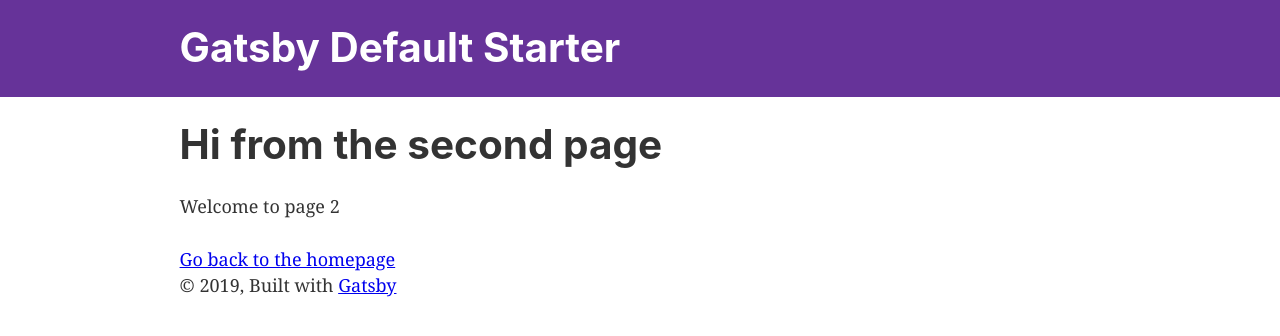
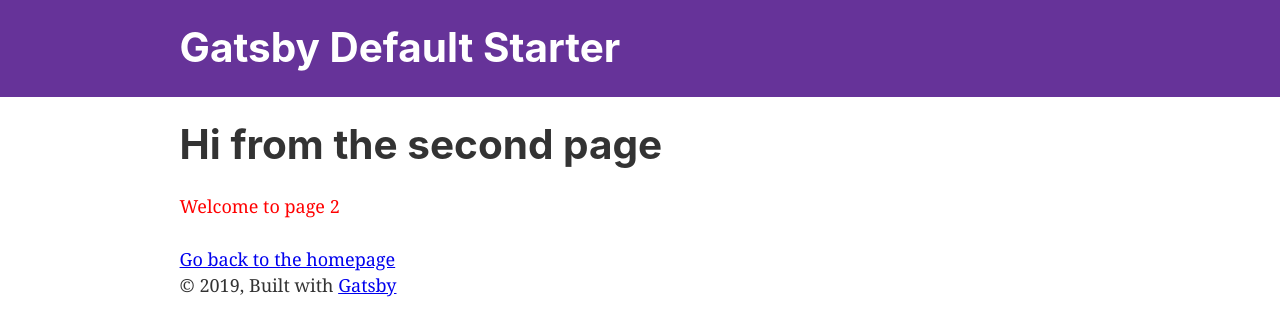
Before and after one commit to monsterooo/createthink, a Gatsby site: page /page-2 in a window 1280 px wide. Built offline with nearby package versions, Linux system fonts and the light colour scheme; Gatsby itself is replaced by a stand-in of ours.

Commit message:
初始化项目

```diff
--- a/gatsby-config.js
+++ b/gatsby-config.js
@@ -5,6 +5,7 @@ module.exports = {
     author: `@gatsbyjs`,
   },
   plugins: [
+    'gatsby-plugin-styled-components',
     `gatsby-plugin-react-helmet`,
     {
       resolve: `gatsby-source-filesystem`,
--- a/package.json
+++ b/package.json
@@ -5,18 +5,21 @@
   "version": "0.1.0",
   "author": "Kyle Mathews <mathews.kyle@gmail.com>",
   "dependencies": {
+    "babel-plugin-styled-components": "^1.10.6",
     "gatsby": "^2.18.12",
     "gatsby-image": "^2.2.34",
     "gatsby-plugin-manifest": "^2.2.31",
     "gatsby-plugin-offline": "^3.0.27",
     "gatsby-plugin-react-helmet": "^3.1.16",
     "gatsby-plugin-sharp": "^2.3.5",
+    "gatsby-plugin-styled-components": "^3.1.16",
     "gatsby-source-filesystem": "^2.1.40",
     "gatsby-transformer-sharp": "^2.3.7",
     "prop-types": "^15.7.2",
     "react": "^16.12.0",
     "react-dom": "^16.12.0",
-    "react-helmet": "^5.2.1"
+    "react-helmet": "^5.2.1",
+    "styled-components": "^4.4.1"
   },
   "devDependencies": {
     "prettier": "^1.19.1"
--- a/src/pages/page-2.js
+++ b/src/pages/page-2.js
@@ -1,14 +1,21 @@
 import React from "react"
 import { Link } from "gatsby"
+import styled from 'styled-components';
 
 import Layout from "../components/layout"
 import SEO from "../components/seo"
+
+const Container = styled.div`
+  color: red;
+`;
 
 const SecondPage = () => (
   <Layout>
     <SEO title="Page two" />
     <h1>Hi from the second page</h1>
-    <p>Welcome to page 2</p>
+    <Container>
+      <p>Welcome to page 2</p>
+    </Container>
     <Link to="/">Go back to the homepage</Link>
   </Layout>
 )
```
Also changed, not shown: 1 other file.
